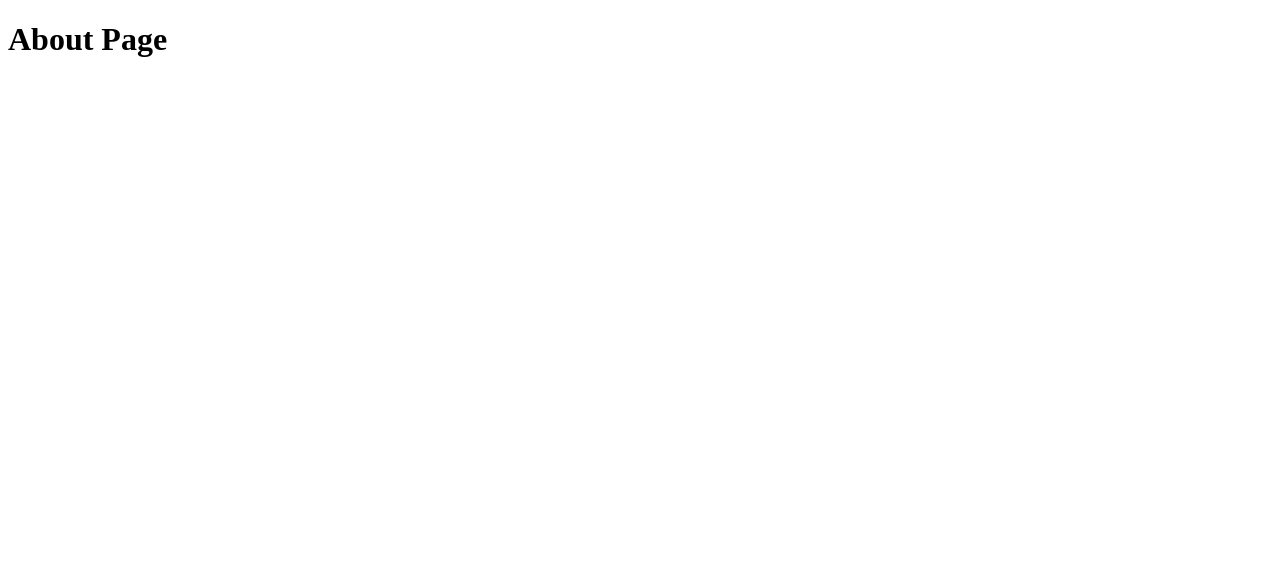
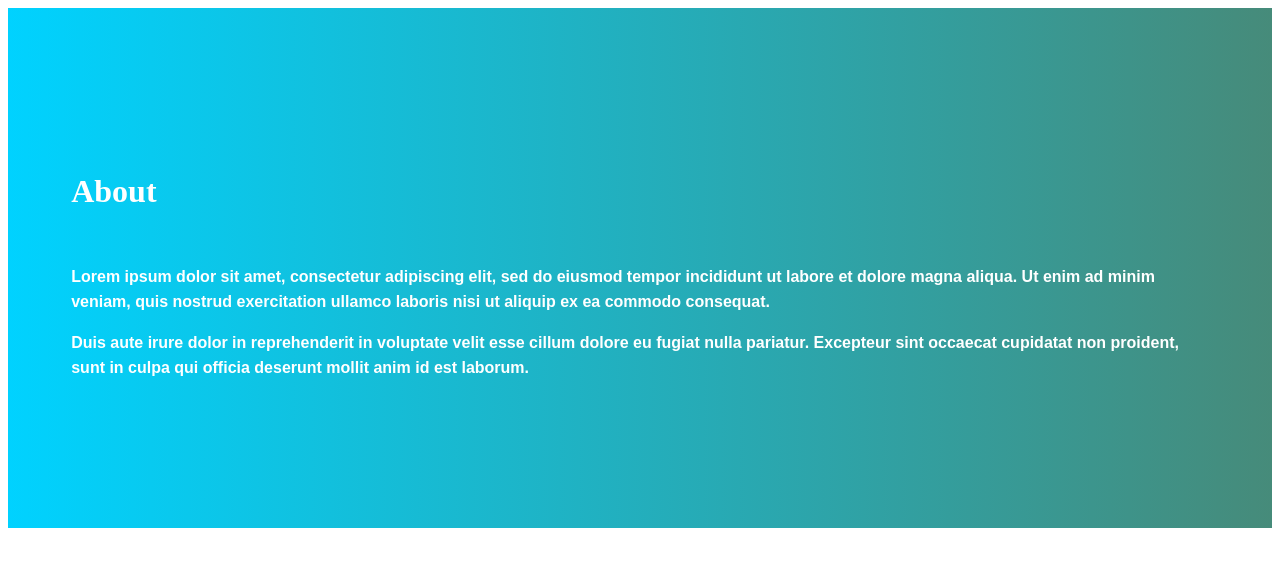
Before and after one commit to OscarAnillo/sunny-side-landing-fe, a Next.js app: page /about in a window 1280 px wide. Shown: the top 566 px of the page. Built offline with nearby package versions, Linux system fonts and the light colour scheme.

Commit message:
add pages modules and styles with queries

```diff
--- a/pages/about.js
+++ b/pages/about.js
@@ -1,10 +1,13 @@
-import Footer from "../components/footer";
-import NavBar from "../components/navBar-component";
+import styles from '../styles/Pages.module.css';
 
 export default function AboutPage(){
     return (
-        <div>
-            <h1>About Page</h1>
+        <div className={styles.page}>
+            <div className={styles.container}>
+                <h1>About</h1>
+                <p>Lorem ipsum dolor sit amet, consectetur adipiscing elit, sed do eiusmod tempor incididunt ut labore et dolore magna aliqua. Ut enim ad minim veniam, quis nostrud exercitation ullamco laboris nisi ut aliquip ex ea commodo consequat.</p>
+                <p>Duis aute irure dolor in reprehenderit in voluptate velit esse cillum dolore eu fugiat nulla pariatur. Excepteur sint occaecat cupidatat non proident, sunt in culpa qui officia deserunt mollit anim id est laborum.</p>
+            </div>
         </div>
     )
 }
--- /dev/null
+++ b/styles/Pages.module.css
@@ -0,0 +1,64 @@
+.page {
+    height: 60vh;
+    background: linear-gradient(90deg, #00d2ff 0%, #468b7a 100%);
+}
+.container {
+    width: 90%;
+    margin: auto;
+    padding: 5em 0;
+}
+.container h1 {
+    color: #fff;
+    padding-bottom: 1em;
+}
+.container p {
+    color: #fff;
+    font-family: 'Barlow', sans-serif;
+    font-weight: 600;
+    text-align: left;
+    line-height: 25px;
+}
+
+@media(min-width: 768px) {
+    .container {
+        width: 90%;
+        margin: auto;
+        padding: 9em 0;
+    }
+    .container h1 {
+        color: #fff;
+        padding-bottom: 1em;
+    }
+    .container p {
+        color: #fff;
+        font-family: 'Barlow', sans-serif;
+        font-weight: 600;
+        text-align: left;
+        line-height: 25px;
+    }
+
+}
+
+@media(min-width: 1024px) {
+    .page {
+        height: 65vh;
+        background: linear-gradient(90deg, #00d2ff 0%, #468b7a 100%);
+    }
+    .container {
+        width: 90%;
+        margin: auto;
+        padding: 9em 0;
+    }
+    .container h1 {
+        color: #fff;
+        padding-bottom: 1em;
+    }
+    .container p {
+        color: #fff;
+        font-family: 'Barlow', sans-serif;
+        font-weight: 600;
+        text-align: left;
+        line-height: 25px;
+    }
+
+}
```
Also changed, not shown: pages/contact.js (+8 -2 lines), pages/projects.js (+8 -2 lines), pages/services.js (+8 -2 lines).
